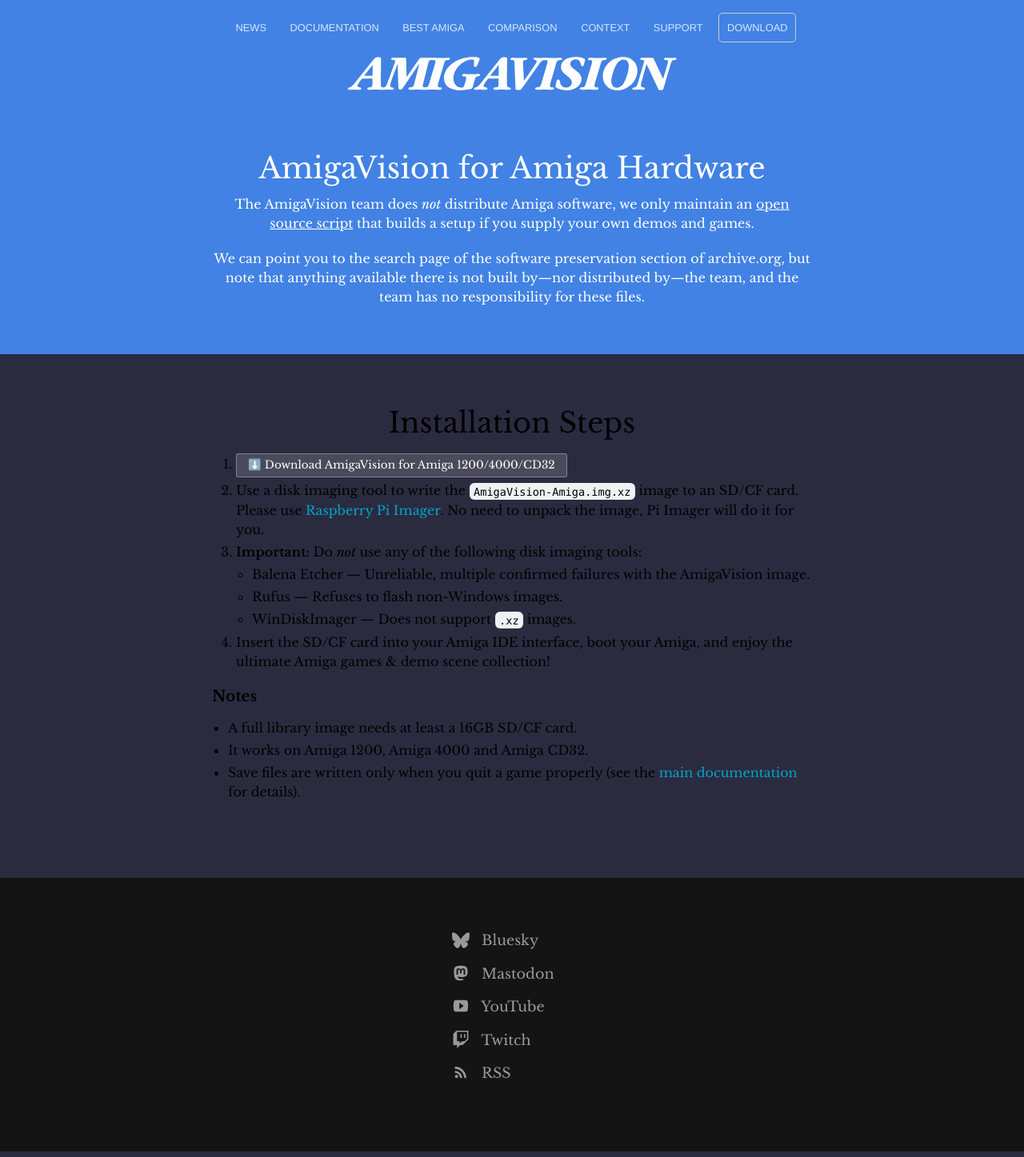
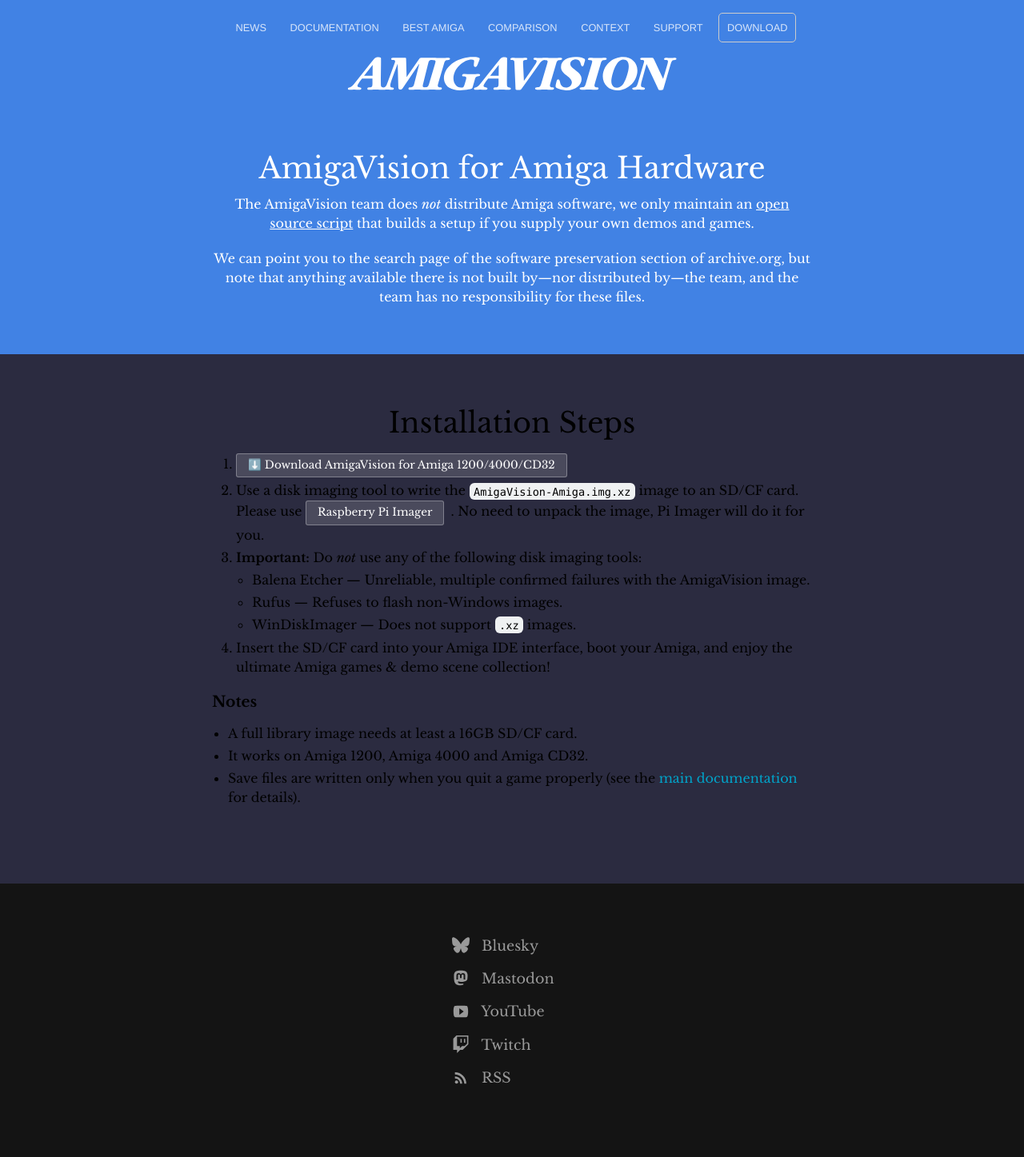
Before and after one commit to amigavision/amigavision.github.io, a Jekyll site: the page built from download/amiga.html, in a window 1280 px wide. Shown: the whole page at 80% size. Built offline with Jekyll 4.4.1, drawn with Linux system fonts in a browser that asks for light colours.

Commit message:
Add buttons for RPi Imager

```diff
--- a/download/amiga.html
+++ b/download/amiga.html
@@ -17,7 +17,7 @@
     <h2>Installation Steps</h2>
     <ol>
       <li><div class="button alt"><a target="_blank" href="https://archive.org/details/software?query=amigavision+for+amiga+hardware">⬇️ Download AmigaVision for Amiga 1200/4000/CD32</a></div>
-      <li>Use a disk imaging tool to write the <code>AmigaVision-Amiga.img.xz</code> image to an SD/CF card. Please use <a href="https://www.raspberrypi.com/software/">Raspberry Pi Imager</a>. No need to unpack the image, Pi Imager will do it for you.
+      <li>Use a disk imaging tool to write the <code>AmigaVision-Amiga.img.xz</code> image to an SD/CF card. Please use <div class="button alt"><a href="https://www.raspberrypi.com/software/">Raspberry Pi Imager</a></div>. No need to unpack the image, Pi Imager will do it for you.
       <li><b>Important:</b> Do <i>not</i> use any of the following disk imaging tools:
         <ul>
           <li>Balena Etcher — Unreliable, multiple confirmed failures with the AmigaVision image.
--- a/download/pi.html
+++ b/download/pi.html
@@ -18,7 +18,7 @@
     <p>AmigaVision runs well on any Raspberry Pi 5, 500, 500+, or CM5 with 1GB of RAM — or more, but 1GB is sufficient. Raspberry Pi 4 is also supported, but too slow for the most accurate emulation.</p>
     <ol>
       <li><div class="button alt"><a target="_blank" href="https://archive.org/details/software?query=amigavision+for+raspberry+pi">⬇️ Download AmigaVision for Raspberry Pi</a></div></li>
-      <li>Use a disk imaging tool to write the <code>AmigaVision-RPi.img.xz</code> image to an SD card — Please use <a href="https://www.raspberrypi.com/software/">Raspberry Pi Imager</a>. No need to unpack the image, Pi Imager will do it for you.
+      <li>Use a disk imaging tool to write the <code>AmigaVision-RPi.img.xz</code> image to an SD card — Please use <div class="button alt"><a href="https://www.raspberrypi.com/software/">Raspberry Pi Imager</a></div>. No need to unpack the image, Pi Imager will do it for you.
       <li><b>Important:</b> Do <i>not</i> use any of the following disk imaging tools:
         <ul>
           <li>Balena Etcher — Unreliable, multiple confirmed failures with the AmigaVision image.
```
